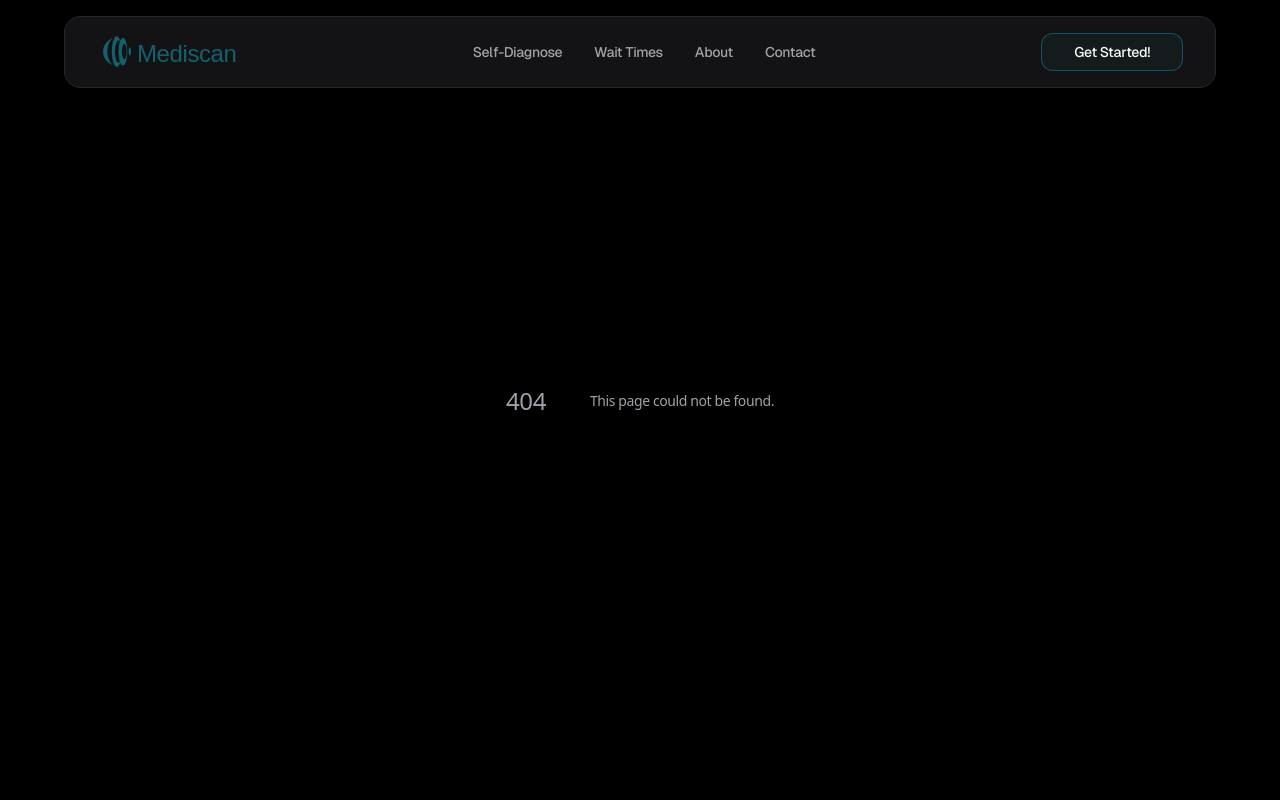
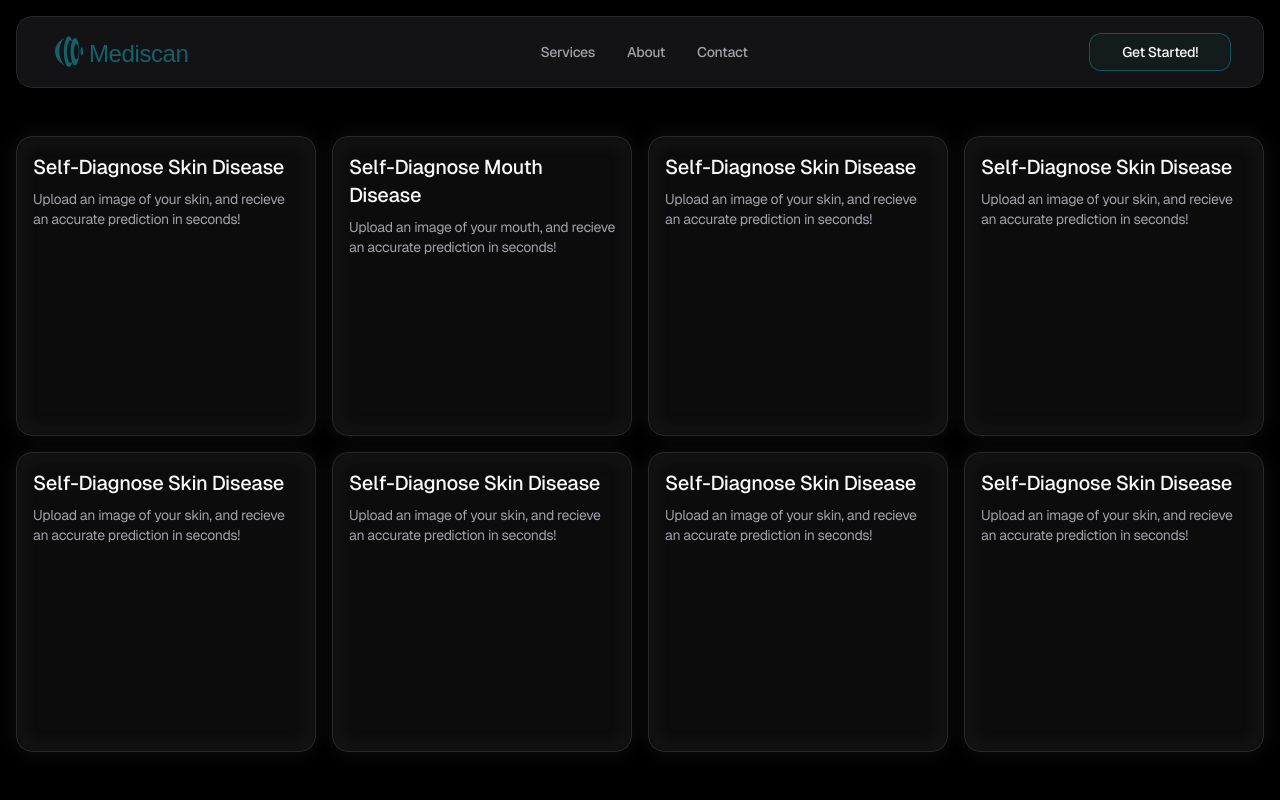
Before and after one commit to mediscan-tech/www, a Next.js app: page /directory in a window 1280 px wide. Before the commit this address had no page. Shown: the top 800 px of the page. Built offline with nearby package versions, Linux system fonts and the light colour scheme; a web font is replaced by a local one.

Commit message:
moving to pc

```diff
--- a/src/app/(landing)/page.tsx
+++ b/src/app/(landing)/page.tsx
@@ -7,7 +7,9 @@ export default function Homepage() {
       <div className="flex flex-col items-center ">
         <Hero />
 
-        {/* <div className="h-[80vh] w-full max-w-7xl mt-32 grid grid-cols-3 grid-rows-2">
+        {/* <div className="h-[80vh] w-full max-w-7xl mt-32 grid grid-cols-3 grid-rows-1 gap-4">
+          <CardSkeleton className="w-full h-full" children={""} />
+          <CardSkeleton className="w-full h-full" children={""} />
           <CardSkeleton className="w-full h-full" children={""} />
         </div> */}
 
--- /dev/null
+++ b/src/app/directory/layout.tsx
@@ -0,0 +1,15 @@
+'use client'
+
+export default function HomeLayout({
+  children,
+}: {
+  children: React.ReactNode
+}) {
+  return (
+    <>
+      <main className="grow">
+        {children}
+      </main>
+    </>
+  )
+}
--- /dev/null
+++ b/src/app/directory/page.tsx
@@ -0,0 +1,82 @@
+"use client";
+import CardSkeleton from "@/components/ui/card-skeleton";
+import { motion } from "framer-motion";
+import Link from "next/link";
+
+const elements: DirectoryElement[] = [
+  {
+    href: "/skin",
+    title: "Self-Diagnose Skin Disease",
+    description: "Upload an image of your skin, and recieve an accurate prediction in seconds!"
+  },
+  {
+    href: "/mouth",
+    title: "Self-Diagnose Mouth Disease",
+    description: "Upload an image of your mouth, and recieve an accurate prediction in seconds!"
+  },
+  {
+    href: "/skin",
+    title: "Self-Diagnose Skin Disease",
+    description: "Upload an image of your skin, and recieve an accurate prediction in seconds!"
+  },
+  {
+    href: "/skin",
+    title: "Self-Diagnose Skin Disease",
+    description: "Upload an image of your skin, and recieve an accurate prediction in seconds!"
+  },
+  {
+    href: "/skin",
+    title: "Self-Diagnose Skin Disease",
+    description: "Upload an image of your skin, and recieve an accurate prediction in seconds!"
+  },
+  {
+    href: "/skin",
+    title: "Self-Diagnose Skin Disease",
+    description: "Upload an image of your skin, and recieve an accurate prediction in seconds!"
+  },
+  {
+    href: "/skin",
+    title: "Self-Diagnose Skin Disease",
+    description: "Upload an image of your skin, and recieve an accurate prediction in seconds!"
+  },
+  {
+    href: "/skin",
+    title: "Self-Diagnose Skin Disease",
+    description: "Upload an image of your skin, and recieve an accurate prediction in seconds!"
+  },
+]
+
+export default function DirectoryPage() {
+  return (
+    <div className="w-full h-full flex items-center justify-center">
+      <div className="w-full h-full min-h-screen flex items-center justify-center">
+        <div className="pt-[104px] grid grid-cols-4 w-full max-w-7xl p-4 gap-4">
+          {elements.map((e, i) => (
+            <motion.div
+              initial={{
+                y: "50%",
+                opacity: 0,
+              }}
+              animate={{
+                y: 0,
+                opacity: 1
+              }}
+              transition={{
+                ease: "easeInOut",
+                duration: 1,
+                delay: i / 6
+              }}
+            >
+              <Link href={e.href}>
+                <CardSkeleton className="aspect-square p-4">
+                  <h1 className="text-text-light text-xl font-medium">{e.title}</h1>
+                  <p className="mt-2 text-sm">{e.description}</p>
+                </CardSkeleton>
+              </Link>
+            </motion.div>
+          ))}
+        </div>
+      </div>
+    </div>
+  )
+}
--- a/src/components/ui/card-skeleton.tsx
+++ b/src/components/ui/card-skeleton.tsx
@@ -3,7 +3,7 @@ import { ReactNode } from "react";
 
 export default function CardSkeleton(props: { round?: boolean, className?: string, children: ReactNode }) {
   return (
-    <div className={cn(`relative h-full w-full border-[1px] border-bg-extralight bg-bg-light/50 ${props.round == true ? "rounded-full" : "rounded-2xl"}`, props.className)}>
+    <div className={cn(`relative border-[1px] border-bg-extralight bg-bg-light/50 ${props.round == true ? "rounded-full" : "rounded-2xl"}`, props.className)}>
       <div className={`select-none pointer-events-none absolute top-0 right-0 left-0 bottom-0 w-full h-full border-2 border-neutral-700 blur-[8px] z-30 ${props.round == true ? "rounded-full" : "rounded-2xl"}`}></div>
       {props.children}
     </div>
--- a/src/components/ui/navbar.tsx
+++ b/src/components/ui/navbar.tsx
@@ -20,7 +20,7 @@ export default function Navbar({ className }: { className?: string }) {
         ease: "easeInOut",
         duration: 1,
       }}
-      className={cn("fixed top-4 inset-x-0 max-w-6xl mx-auto z-50 backdrop-blur-md", className)}
+      className={cn("fixed top-4 inset-x-0 max-w-7xl px-4 mx-auto z-50 backdrop-blur-sm", className)}
     >
       <Menu setActive={setActive}>
         <div className="relative">
@@ -31,19 +31,13 @@ export default function Navbar({ className }: { className?: string }) {
           <Link href={"/"} className="absolute top-0 right-0 left-0 bottom-0 z-20"></Link>
         </div>
         <div className="flex space-x-8 absolute w-full justify-center items-center -left-3 font-medium text-sm">
-          <MenuItem setActive={setActive} active={active} item="Self-Diagnose" >
-            <div className="flex flex-col space-y-4 text-md">
-              <HoveredLink href="/mouth">Diagnose Mouth Disease</HoveredLink>
-              <HoveredLink href="/skin">Diagnose Skin Disease</HoveredLink>
-            </div>
-          </MenuItem>
-          <Link href={"/wait-times"} className="hover:opacity-80 transition-all duration-200">Wait Times</Link>
+          <Link href={"/directory"} className="hover:opacity-80 transition-all duration-200">Services</Link>
           <Link href={"/#about"} className="hover:opacity-80 transition-all duration-200">About</Link>
           <Link href={"/#contact"} className="hover:opacity-80 transition-all duration-200">Contact</Link>
         </div>
         <div className="border py-2 px-8 rounded-xl border-primary/80 bg-primary/10 text-text-light font-medium text-sm flex items-center justify-center relative">
           Get Started!
-          <Link href={"/start"} className="absolute z-20 top-0 left-0 bottom-0 right-0"></Link>
+          <Link href={"/directory"} className="absolute z-20 top-0 left-0 bottom-0 right-0"></Link>
         </div>
       </Menu>
     </motion.div>
--- /dev/null
+++ b/src/lib/types.d.ts
@@ -0,0 +1,5 @@
+type DirectoryElement = {
+  href: string;
+  title: string;
+  description: string;
+}
```
